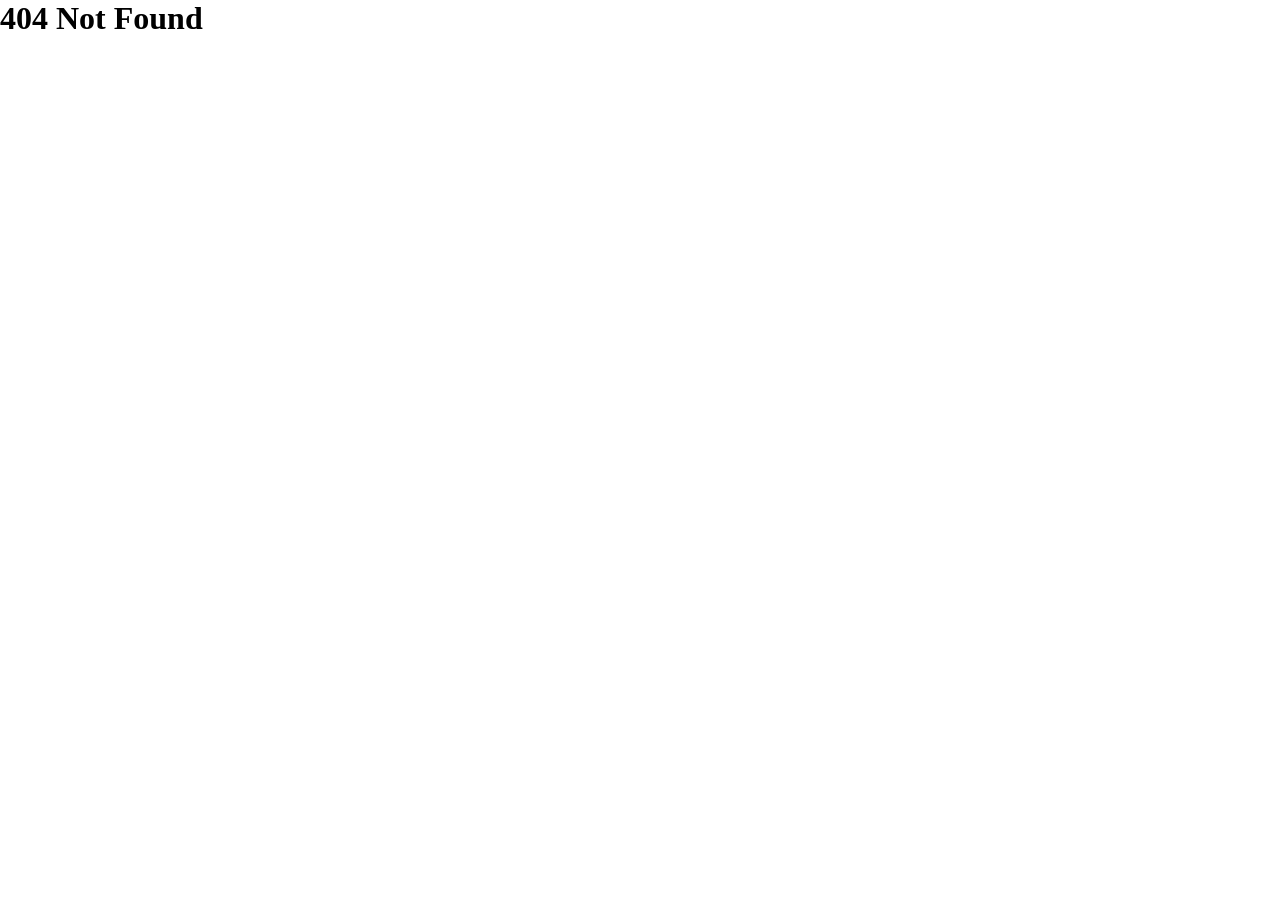
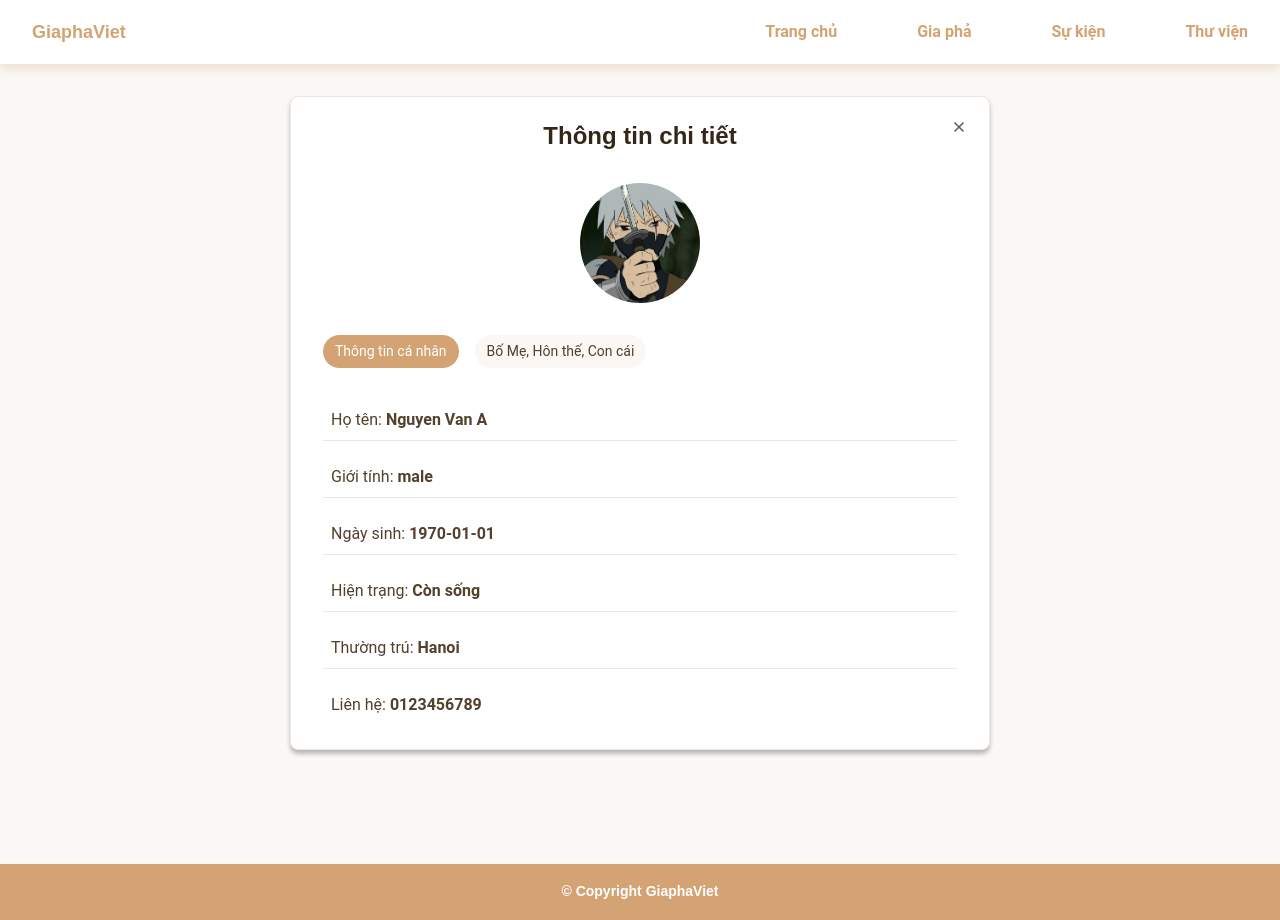
Before and after one commit to hungk4/gia_pha, a React (Create React App) app: page /gia-pha/chi-tiet/1 in a window 1280 px wide. Before the commit this address had no page. Before the commit the page ends 800 px from the top, so only its background shows below. Built offline with nearby package versions, Linux system fonts and the light colour scheme.

Commit message:
truyen data cho trang chi tiet

```diff
--- a/src/App.tsx
+++ b/src/App.tsx
@@ -35,7 +35,7 @@ function App() {
         <Route element={<ClientLayout />}>
           <Route path="/" element={<Home />} />
           <Route path="/gia-pha" element={<Giapha />} />
-          <Route path="/gia-pha/chi-tiet" element={<DetailInfo />} />
+          <Route path="/gia-pha/chi-tiet/:id" element={<DetailInfo />} />
           <Route path="/thu-vien" element={<Thuvien />} />
           <Route path="/thu-vien/album" element={<Album />} />
           <Route path="/su-kien" element={<Sukien />} />
--- a/src/components/FamilyTree/FamilyTree.tsx
+++ b/src/components/FamilyTree/FamilyTree.tsx
@@ -389,7 +389,7 @@ function FamilyTree({ mode = "client", data }: FamilyTreeProps) {
                 navigate(`/admin/gia-pha/chinh-sua/${popup.data.id}`);
               } else {
                 console.log("Xem chi tiết", popup.data);
-                navigate(`/gia-pha/chi-tiet`);
+                navigate(`/gia-pha/chi-tiet/${popup.data.id}`);
               }
             }}
           >
--- a/src/redux/familyTree/familyTreeSlice.ts
+++ b/src/redux/familyTree/familyTreeSlice.ts
@@ -26,25 +26,25 @@ export interface FamilyTreeState {
 const initialState: FamilyTreeState = {
   root: {
     id: "1",
-    name: "A",
+    name: "Nguyen Van A",
     gender: "male",
     year: "1970-01-01",
     status: "Alive",
     deathYear: "",
-    address: "",
-    contact: "",
+    address: "Hanoi",
+    contact: "0123456789",
     fatherId: "",
     motherId: "",
     couple: [
       {
         id: "2",
-        name: "B",
+        name: "Tran Thi B",
         gender: "female",
         year: "1972-01-01",
         status: "Alive",
         deathYear: "",
-        address: "",
-        contact: "",
+        address: "Hanoi",
+        contact: "0987654321",
         fatherId: "",
         motherId: "",
         couple: [],
@@ -54,25 +54,25 @@ const initialState: FamilyTreeState = {
     children: [
       {
         id: "3",
-        name: "B",
-        gender: "female",
+        name: "Nguyen Van C",
+        gender: "male",
         year: "1995-01-01",
         status: "Alive",
         deathYear: "",
-        address: "",
-        contact: "",
+        address: "Hanoi",
+        contact: "0111222333",
         fatherId: "1",
         motherId: "2",
         couple: [
           {
             id: "4",
-            name: "B1",
-            gender: "male",
-            year: "1994-01-01",
+            name: "Le Thi D",
+            gender: "female",
+            year: "1996-01-01",
             status: "Alive",
             deathYear: "",
-            address: "",
-            contact: "",
+            address: "Hanoi",
+            contact: "0222333444",
             fatherId: "",
             motherId: "",
             couple: [],
@@ -82,38 +82,9 @@ const initialState: FamilyTreeState = {
         children: [
           {
             id: "5",
-            name: "D",
+            name: "Nguyen Van E",
             gender: "male",
             year: "2015-01-01",
-            status: "Alive",
-            deathYear: "",
-            address: "",
-            contact: "",
-            fatherId: "3",
-            motherId: "4",
-            couple: [
-              {
-                id: "6",
-                name: "D1",
-                gender: "female",
-                year: "2016-01-01",
-                status: "Alive",
-                deathYear: "",
-                address: "",
-                contact: "",
-                fatherId: "",
-                motherId: "",
-                couple: [],
-                children: [],
-              },
-            ],
-            children: [],
-          },
-          {
-            id: "7",
-            name: "E",
-            gender: "female",
-            year: "2017-01-01",
             status: "Alive",
             deathYear: "",
             address: "",
@@ -124,10 +95,10 @@ const initialState: FamilyTreeState = {
             children: [],
           },
           {
-            id: "8",
-            name: "M",
-            gender: "male",
-            year: "2019-01-01",
+            id: "6",
+            name: "Nguyen Thi F",
+            gender: "female",
+            year: "2017-01-01",
             status: "Alive",
             deathYear: "",
             address: "",
@@ -140,20 +111,20 @@ const initialState: FamilyTreeState = {
         ],
       },
       {
-        id: "9",
-        name: "C",
+        id: "7",
+        name: "Nguyen Thi G",
         gender: "female",
         year: "1998-01-01",
         status: "Alive",
         deathYear: "",
-        address: "",
-        contact: "",
+        address: "Hanoi",
+        contact: "0555666777",
         fatherId: "1",
         motherId: "2",
         couple: [
           {
-            id: "10",
-            name: "C1",
+            id: "8",
+            name: "Pham Van H",
             gender: "male",
             year: "1997-01-01",
             status: "Alive",
@@ -168,16 +139,16 @@ const initialState: FamilyTreeState = {
         ],
         children: [
           {
-            id: "11",
-            name: "F",
-            gender: "female",
+            id: "9",
+            name: "Pham Van I",
+            gender: "male",
             year: "2020-01-01",
             status: "Alive",
             deathYear: "",
             address: "",
             contact: "",
-            fatherId: "9",
-            motherId: "10",
+            fatherId: "8",
+            motherId: "7",
             couple: [],
             children: [],
           },
@@ -187,6 +158,7 @@ const initialState: FamilyTreeState = {
   },
   searchResults: [],
 };
+
 
 export const familyTreeSlice = createSlice({
   name: "tree",
--- a/src/views/admin/pages/Gia-pha/AdminDetailInfo.tsx
+++ b/src/views/admin/pages/Gia-pha/AdminDetailInfo.tsx
@@ -17,7 +17,7 @@ function AdminDetailInfo() {
   const data = useSelector((state: RootState) => state.familyTree);
   const dispatch = useDispatch();
 
-  const { id: personId  } = useParams<{ id: string }>();
+  const { id: personId } = useParams<{ id: string }>();
   let person: Person | null = null;
 
   if (personId) {
@@ -54,9 +54,7 @@ function AdminDetailInfo() {
   // Hàm submit form
   const handleSubmit = (e: React.FormEvent) => {
     e.preventDefault();
-    dispatch(
-      editMember(formData)
-    );
+    dispatch(editMember(formData));
     navigate(-1); // quay về trang truo
   };
   return (
@@ -153,7 +151,7 @@ function AdminDetailInfo() {
                 <label>Thường trú:</label>
                 <input
                   type="text"
-                  name="thuongtru"
+                  name="address"
                   value={formData.address}
                   onChange={handleChange}
                 />
@@ -163,7 +161,7 @@ function AdminDetailInfo() {
                 <label>Liên hệ:</label>
                 <input
                   type="tel"
-                  name="lienhe"
+                  name="contact"
                   value={formData.contact}
                   onChange={handleChange}
                 />
@@ -202,6 +200,24 @@ function AdminDetailInfo() {
                   disabled
                 />
               </div>
+
+              <div className="group">
+                <label>Hôn phu:</label>
+                <ul>
+                  {person?.couple.map((c) => (
+                    <li key={c.id}>{c.name}</li>
+                  ))}
+                </ul>
+              </div>
+
+              <div className="group">
+                <label>Con cái:</label>
+                <ul>
+                  {person?.children.map((child) => (
+                    <li key={child.id}>{child.name}</li>
+                  ))}
+                </ul>
+              </div>
             </div>
           )}
         </div>
--- a/src/views/client/pages/Gia-pha/DetailInfo.tsx
+++ b/src/views/client/pages/Gia-pha/DetailInfo.tsx
@@ -1,26 +1,38 @@
 import { useState } from "react";
-import { useNavigate } from "react-router-dom";
+import { useNavigate, useParams } from "react-router-dom";
 
 import avatar from "../../../../assets/images/avatar.jpg";
 
 import "./DetailInfo.css";
+import { useSelector } from "react-redux";
+import { RootState } from "../../../../redux/store";
+import { searchMemberById } from "../../../../helper/searchMemberById";
+import { type Person } from "../../../../redux/familyTree/familyTreeSlice";
 
 function DetailInfo() {
+  const data = useSelector((state: RootState) => state.familyTree);
+  const { id: personId } = useParams<{ id: string }>();
+  let person: Person | null = null;
+
+  if (personId) {
+    person = searchMemberById(data, personId);
+  }
+
   const [activeTab, setActiveTab] = useState("personal");
   const navigate = useNavigate();
 
   const personData = {
-    hoten: "Nguyễn Mạnh Hùng",
-    gioitinh: "Nam",
-    ngaysinh: "02-09-1990",
-    hientrang: "Còn sống",
-    ngaymat: "",
-    thuongtru: "Hà Nội",
-    lienhe: "0852865816",
-    bo: "Nguyễn Văn A",
-    me: "Nguyễn Văn B",
-    honThe: ["Nguyễn Thị C"],
-    con: ["Nguyễn Văn D", "Nguyễn Văn E"],
+    name: person?.name ?? "",
+    gender: person?.gender ?? "male",
+    year: person?.year ?? "yyyy-mm-dd",
+    status: person?.status ?? "Alive",
+    deathYear: person?.deathYear ?? "",
+    address: person?.address ?? "",
+    contact: person?.contact ?? "",
+    fatherId: person?.fatherId ?? "",
+    motherId: person?.motherId ?? "",
+    couple: person?.couple ?? [],
+    children: person?.children ?? [],
   };
 
   return (
@@ -61,35 +73,35 @@ function DetailInfo() {
                 <div className="personal-info p1-r">
                   <p>
                     <span>Họ tên: </span>
-                    <strong>{personData.hoten}</strong>
+                    <strong>{personData.name}</strong>
                   </p>
                   <p>
                     <span>Giới tính: </span>
-                    <strong>{personData.gioitinh}</strong>
+                    <strong>{personData.gender}</strong>
                   </p>
                   <p>
                     <span>Ngày sinh: </span>
-                    <strong>{personData.ngaysinh}</strong>
+                    <strong>{personData.year}</strong>
                   </p>
                   <p>
                     <span>Hiện trạng: </span>
-                    <strong>{personData.hientrang}</strong>
-                  </p>
-                  <p>
-                    <span>Ngày mất: </span>
                     <strong>
-                      {personData.ngaymat
-                        ? personData.ngaymat
-                        : "--/--/----"}
+                      {personData.status === "Alive" ? "Còn sống" : "Đã mất"}
                     </strong>
                   </p>
+                  {personData.status === "Deceased" && (
+                    <p>
+                      <span>Ngày mất: </span>
+                      <strong>{personData.deathYear}</strong>
+                    </p>
+                  )}
                   <p>
                     <span>Thường trú: </span>
-                    <strong>{personData.thuongtru}</strong>
+                    <strong>{personData.address}</strong>
                   </p>
                   <p>
                     <span>Liên hệ: </span>
-                    <strong>{personData.lienhe}</strong>
+                    <strong>{personData.contact}</strong>
                   </p>
                 </div>
               )}
@@ -99,19 +111,35 @@ function DetailInfo() {
                   <div className="family-info p1-r">
                     <p>
                       <span>Bố: </span>
-                      <strong>{personData.bo}</strong>
+                      <strong>
+                        {person?.fatherId
+                          ? searchMemberById(data, person.fatherId)?.name
+                          : ""}
+                      </strong>
                     </p>
                     <p>
                       <span>Mẹ: </span>
-                      <strong>{personData.me}</strong>
+                      <strong>
+                        {person?.motherId
+                          ? searchMemberById(data, person.motherId)?.name
+                          : ""}
+                      </strong>
                     </p>
                     <p>
                       <span>Hôn thê: </span>
-                      <strong>{personData.honThe.join(", ")}</strong>
+                      <ul>
+                        {person?.couple.map((c) => (
+                          <li key={c.id}>{c.name}</li>
+                        ))}
+                      </ul>
                     </p>
                     <p>
                       <span>Con cái: </span>
-                      <strong>{personData.con.join(", ")}</strong>
+                      <ul>
+                        {person?.children.map((child) => (
+                          <li key={child.id}>{child.name}</li>
+                        ))}
+                      </ul>
                     </p>
                   </div>
                 </>
```
